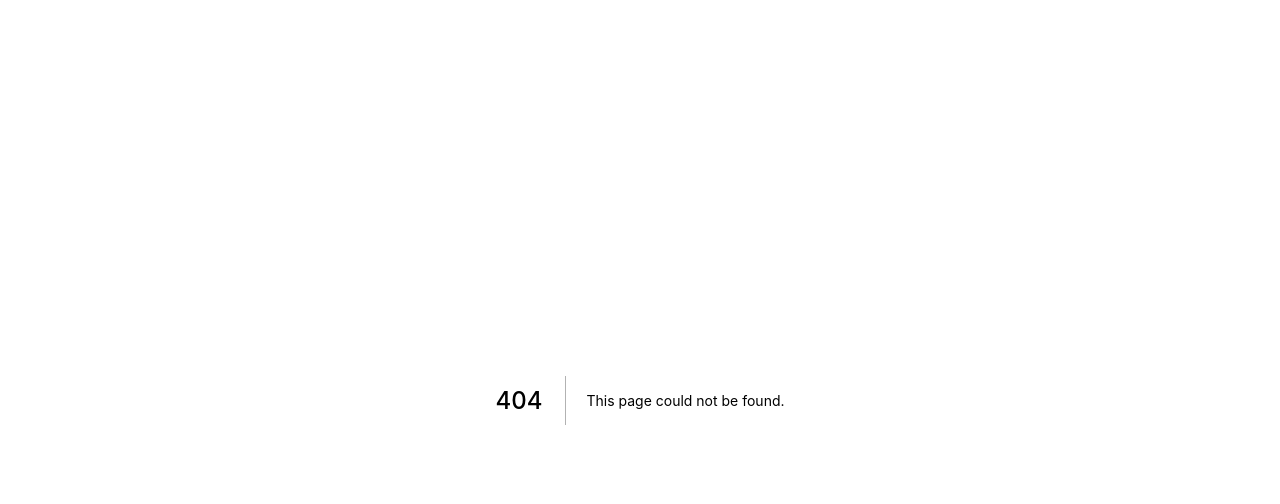
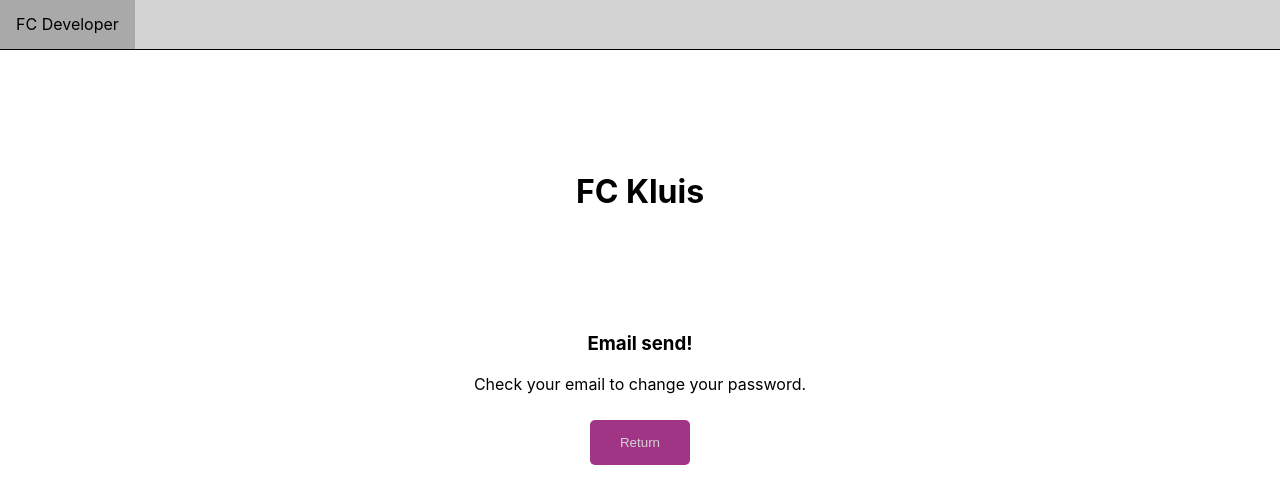
Before and after one commit to xRaill/fckluis, a Next.js app: page /password_forget_email in a window 1280 px wide. Before the commit this address had no page. Shown: the top 504 px of the page. Built offline with nearby package versions, Linux system fonts and the light colour scheme; no server answers.

Commit message:
Added page to pasword chage flow

```diff
--- a/pages/password_forget.tsx
+++ b/pages/password_forget.tsx
@@ -18,7 +18,7 @@ const PasswordForget: React.FC = () => {
   }, [loggedIn]);
 
   const handleSuccess = () => {
-    push('/');
+    push('/password_forget_email');
     toast({ type: 'success', message: 'Requested new password!' });
   };
 
--- /dev/null
+++ b/pages/password_forget_email.tsx
@@ -0,0 +1,28 @@
+import Layout from 'components/Layout';
+import { useRouter } from 'next/router';
+import useSession from 'hooks/useSession';
+import { useEffect } from 'react';
+import Head from 'next/head';
+import FormButton from 'components/Form/FormButton';
+
+const PasswordForgetEmail: React.FC = () => {
+  const { loggedIn } = useSession();
+  const { push } = useRouter();
+
+  useEffect(() => {
+    if (loggedIn) push('/');
+  }, [loggedIn]);
+
+  return (
+    <Layout>
+      <Head>
+        <title>Fc Kluis - Password forget</title>
+      </Head>
+      <h3>Email send!</h3>
+      <p>Check your email to change your password.</p>
+      <FormButton onClick={() => push('/login')}>Return</FormButton>
+    </Layout>
+  );
+};
+
+export default PasswordForgetEmail;
```
